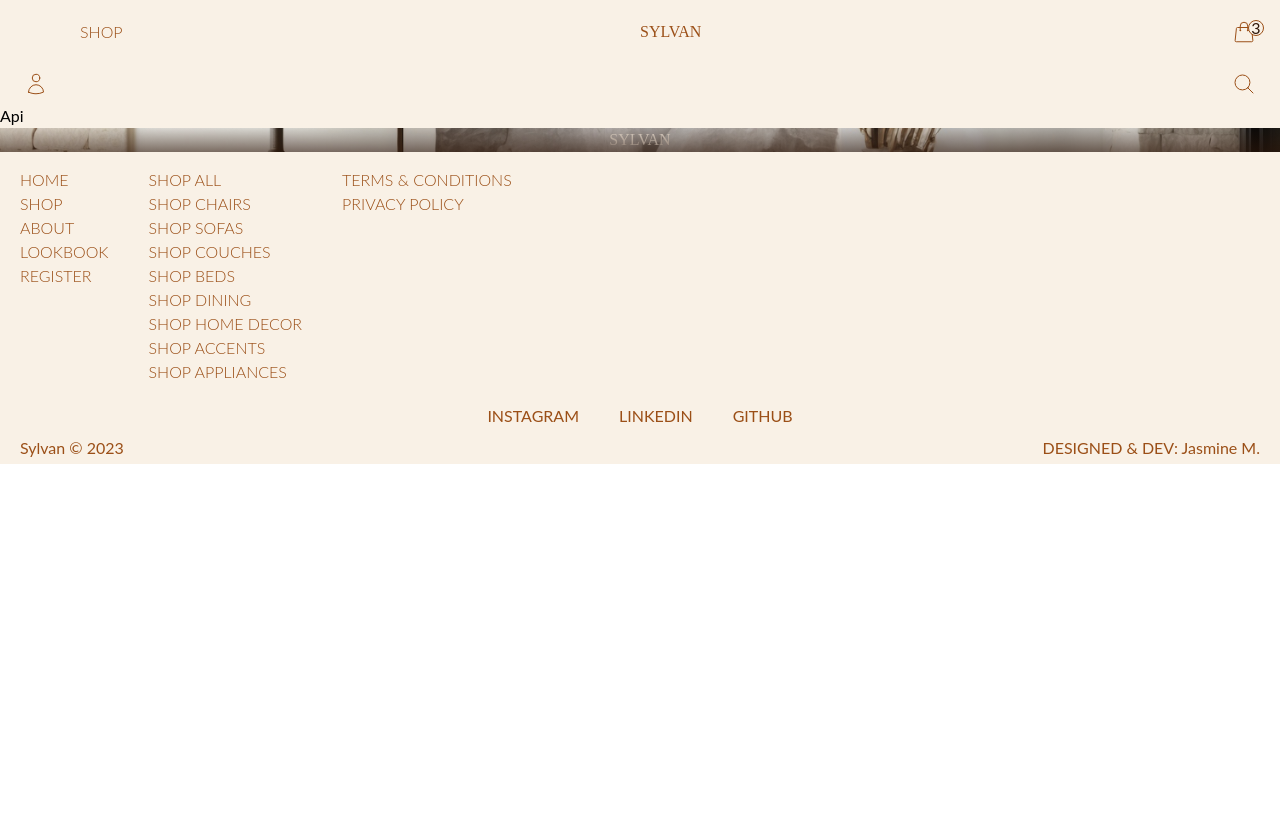
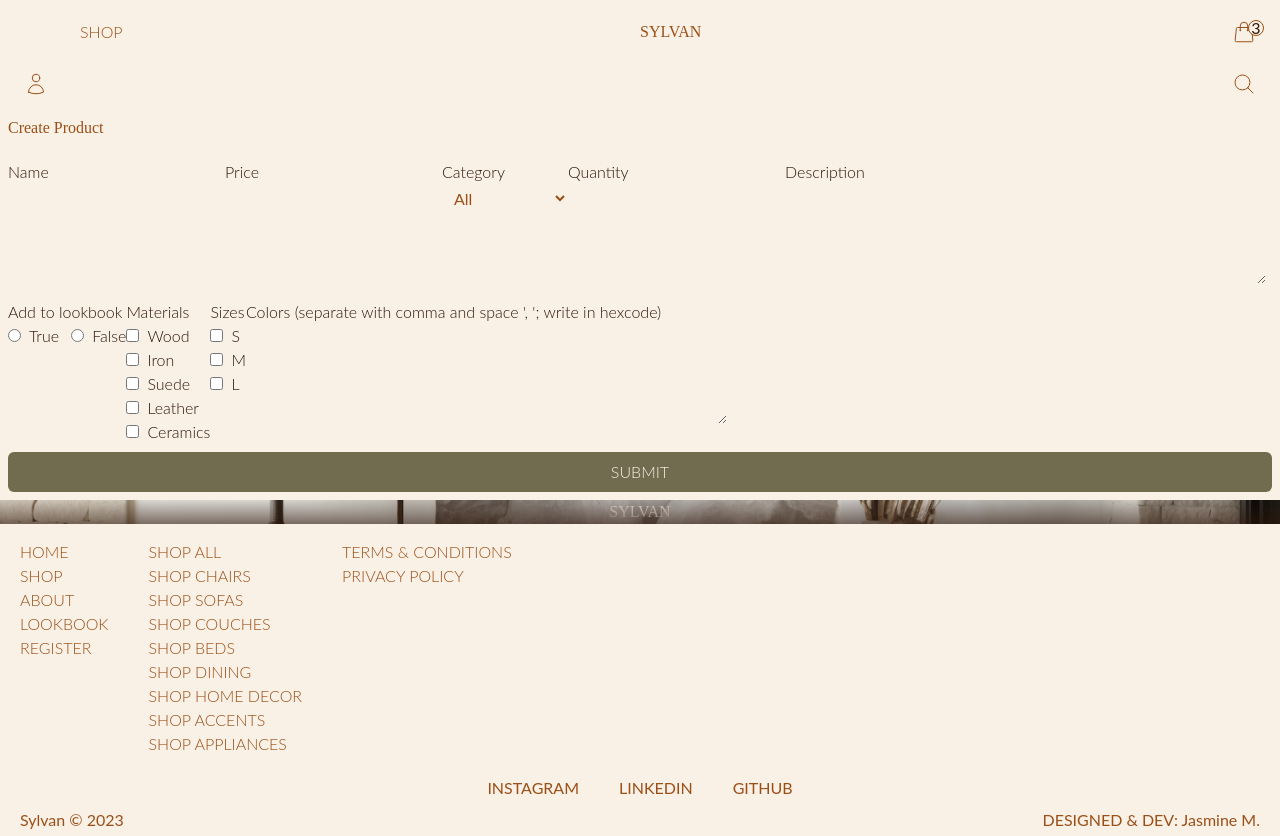
Before and after one commit to jmaduafo/Sylvan, a React (Create React App) app: page /api/create in a window 1280 px wide. Before the commit the page ends 800 px from the top, so only its background shows below. Built offline with nearby package versions, Linux system fonts and the light colour scheme.

Commit message:
preparing a space to add new products as needed

```diff
--- a/src/components/CardPlaceholder.js
+++ b/src/components/CardPlaceholder.js
@@ -0,0 +1,9 @@
+import React from 'react'
+
+const CardPlaceholder = () => {
+  return (
+    <div>CardPlaceholder</div>
+  )
+}
+
+export default CardPlaceholder
--- a/src/components/CartPlaceholder.js
+++ b/src/components/CartPlaceholder.js
@@ -0,0 +1,9 @@
+import React from 'react'
+
+const CartPlaceholder = () => {
+  return (
+    <div>CartPlaceholder</div>
+  )
+}
+
+export default CartPlaceholder
--- a/src/pages/Api.js
+++ b/src/pages/Api.js
@@ -1,9 +1,164 @@
-import React from 'react'
+import React, { useState } from 'react'
+import { categories } from '../utils/shopCategories'
 
 const Api = () => {
+    const materials = ['Wood', 'Iron', 'Suede', 'Leather', 'Ceramics']
+
+    const [ images, setImages] = useState()
+    const [ materialArray, setMaterialArray ] = useState([])
+    const [ sizeArray, setSizeArray ] = useState([])
+    const [ colorArray, setColorArray ] = useState([1])
+    const [ completeColorArray, setCompleteColorArray ] = useState([])
+
+    function handleCheckedMaterials(e) {
+        var checkedArray = [... materialArray]
+
+        if (e.target.checked) {
+            // if item is selected, then append to array
+            checkedArray = [...materialArray, e.target.value]
+        } else {
+            // if the selected checkbox is already in array, then find where it
+            // is and remove it
+            checkedArray.splice(checkedArray.indexOf(e.target.value), 1)
+        }
+
+        setMaterialArray(checkedArray)
+    }
+
+    function handleCheckedSizes(e) {
+        var sizeAll = [... sizeArray]
+
+        if (e.target.checked) {
+            // if item is selected, then append to array
+            sizeAll = [...sizeArray, e.target.value]
+        } else {
+            // if the selected checkbox is already in array, then find where it
+            // is and remove it
+            sizeAll.splice(sizeAll.indexOf(e.target.value), 1)
+        }
+
+        setSizeArray(sizeAll)
+    }
+
+    function handleColorArray(e) {
+        var newColorArray = [...colorArray]
+
+        if (e.target.innerText === '+') {
+            // If increase is pushed, then add a new value in array that is an increment of the
+            // previous value
+            newColorArray.push(colorArray[colorArray.length - 1] + 1)
+
+            setColorArray(newColorArray)
+        } else if (e.target.innerText === '-') {
+            // If the length of the array is 2 or more, remove the last element from the array
+            if (colorArray.length >= 2) {
+                newColorArray.pop()
+                setColorArray(newColorArray)
+            }
+        } else if (e.target.id.includes('color')) {
+            var newArray = []
+            for (let i = 0; i < colorArray.length; i++) {
+                newArray.push(e.target.value)
+            }
+            setCompleteColorArray(newArray)
+        }
+
+        console.log(completeColorArray)
+
+    }
+
+    function handleProductSubmit(e) {
+        e.preventDefault()
+    }
+
   return (
-    <div>Api</div>
+    <section className='py-[5rem] flex justify-center w-full'>
+        <div className='border-sienna border-[2px] w-[45%]'>
+            <h3 className='py-3 px-2 text-[40px] text-sienna font-serif'>Create Product</h3>
+            <form onSubmit={handleProductSubmit} className='px-2 flex flex-wrap gap-[2rem]'>
+                {/* PRODUCT NAME*/}
+                <div className='my-2'>
+                    <label className='text-[14px] font-light text-chocolate' htmlFor='productName'>Name</label>
+                    <input className='text-sienna block mt-1 outline-none bg-transparent rounded-full border-siennaOpaque border-[1.5px] px-2' type='text' id='productName' required/>
+                </div>
+                {/* PRDOUCT PRICE*/}
+                <div className='my-2'>
+                    <label className='text-[14px] font-light text-chocolate' htmlFor='productPrice'>Price</label>
+                    <input className='text-sienna block mt-1 outline-none bg-transparent rounded-full border-siennaOpaque border-[1.5px] px-2' min='20' step='.01' type='number' id='productPrice' required/>
+                </div>
+                {/* PRODUCT CATEGORY */}
+                <div className='my-2'>
+                    <label className='text-[14px] font-light text-chocolate' htmlFor='productPrice'>Category</label>
+                    <select className='text-sienna block mt-1 outline-none bg-transparent rounded-full border-siennaOpaque border-[1.5px] px-2' min='20' step='.01' type='number' id='productPrice' required>
+                        {categories.map(category => {
+                            return (
+                                <option key={category} value={category.toLowerCase()}>{category}</option>
+                            )
+                        })}
+                    </select>
+                </div>
+                {/* PRODUCT QUANTITY */}
+                <div className='my-2'>
+                    <label className='text-[14px] font-light text-chocolate' htmlFor='productQuantity'>Quantity</label>
+                    <input className='text-sienna block mt-1 outline-none bg-transparent rounded-full border-siennaOpaque border-[1.5px] px-2' min='0' type='number' id='productQuantity' required/>
+                </div>
+                {/* PRODUCT DESCRIPTION */}
+                <div className='my-2'>
+                    <label className='text-[14px] font-light text-chocolate' htmlFor='productDescription'>Description</label>
+                    <textarea className='text-[13px] text-sienna block mt-1 outline-none bg-transparent rounded-md border-siennaOpaque border-[1.5px] px-2' cols='50' rows={4} id='productDescription' required></textarea>
+                </div>
+                {/* LOOKBOOK BOOLEAN*/}
+                <div className='my-2'>
+                    <p className='text-chocolate font-light text-[14px]'>Add to lookbook</p>
+                    <input type='radio' className='mr-2 text-sienna mt-1 outline-none bg-transparent rounded-md border-siennaOpaque border-[1.5px] px-2' id='isLookbook' name='lookbook' value='true'/>
+                    <label className='text-[14px] font-light text-chocolate' htmlFor='isLookbook'>True</label>
+                    <input type='radio' className='ml-3 mr-2 text-sienna mt-1 outline-none bg-transparent rounded-md border-siennaOpaque border-[1.5px] px-2' id='isNotLookbook' name='lookbook' value='false'/>
+                    <label className='text-[14px] font-light text-chocolate' htmlFor='isNotLookbook'>False</label>
+                </div>
+                {/* MATERIALS ARRAY*/}
+                <div className='my-2'>
+                    <p className='text-chocolate font-light text-[14px]'>Materials</p>
+                    {materials.map(material => {
+                        return (
+                            <div key={material}>
+                                <input onChange={handleCheckedMaterials} type='checkbox' className='mr-2 text-sienna mt-1 outline-none bg-transparent rounded-md border-siennaOpaque border-[1.5px] px-2' id={material} name={material} value={material}/>
+                                <label className='text-[14px] font-light text-chocolate' htmlFor={material}>{material}</label>
+                            </div>
+                        )
+                    })}
+                </div>
+                {/* SIZES ARRAY*/}
+                <div className='my-2'>
+                    <p className='text-chocolate font-light text-[14px]'>Sizes</p>
+                    {['S', 'M', 'L'].map(size => {
+                        return (
+                            <div key={size}>
+                                <input onChange={handleCheckedSizes} type='checkbox' className='mr-2 text-sienna mt-1 outline-none bg-transparent rounded-md border-siennaOpaque border-[1.5px] px-2' id={size} name={size} value={size}/>
+                                <label className='text-[14px] font-light text-chocolate' htmlFor={size}>{size}</label>
+                            </div>
+                        )
+                    })}
+                </div>
+                {/* COLORS ARRAY*/}
+                <div className='my-2'>
+                    <label className='text-[14px] font-light text-chocolate' htmlFor='productColors'>Colors (separate with comma and space ', '; write in hexcode)</label>
+                    <textarea className='text-[13px] text-sienna block mt-1 outline-none bg-transparent rounded-md border-siennaOpaque border-[1.5px] px-2' cols='50' rows={4} id='productColors' required></textarea>
+                </div>
+               {/* SUBMIT BUTTON */}
+                <button type='submit' className='block w-full bg-olive text-cream font-light uppercase mb-2 py-2 rounded-md'>Submit</button>
+            </form>
+        </div>
+    </section>
   )
 }
 
+const LabelInput = ({ labelName, typeName, idName }) => {
+    return (
+        <div className='my-2'>
+            <label className='text-[14px] font-light text-chocolate' for={idName}>{labelName}</label>
+            <input className='text-sienna block mt-1 outline-none bg-transparent rounded-full border-siennaOpaque border-[1.5px] px-2' type={typeName} id={idName}/>
+        </div>
+    )
+}
+
 export default Api
```
